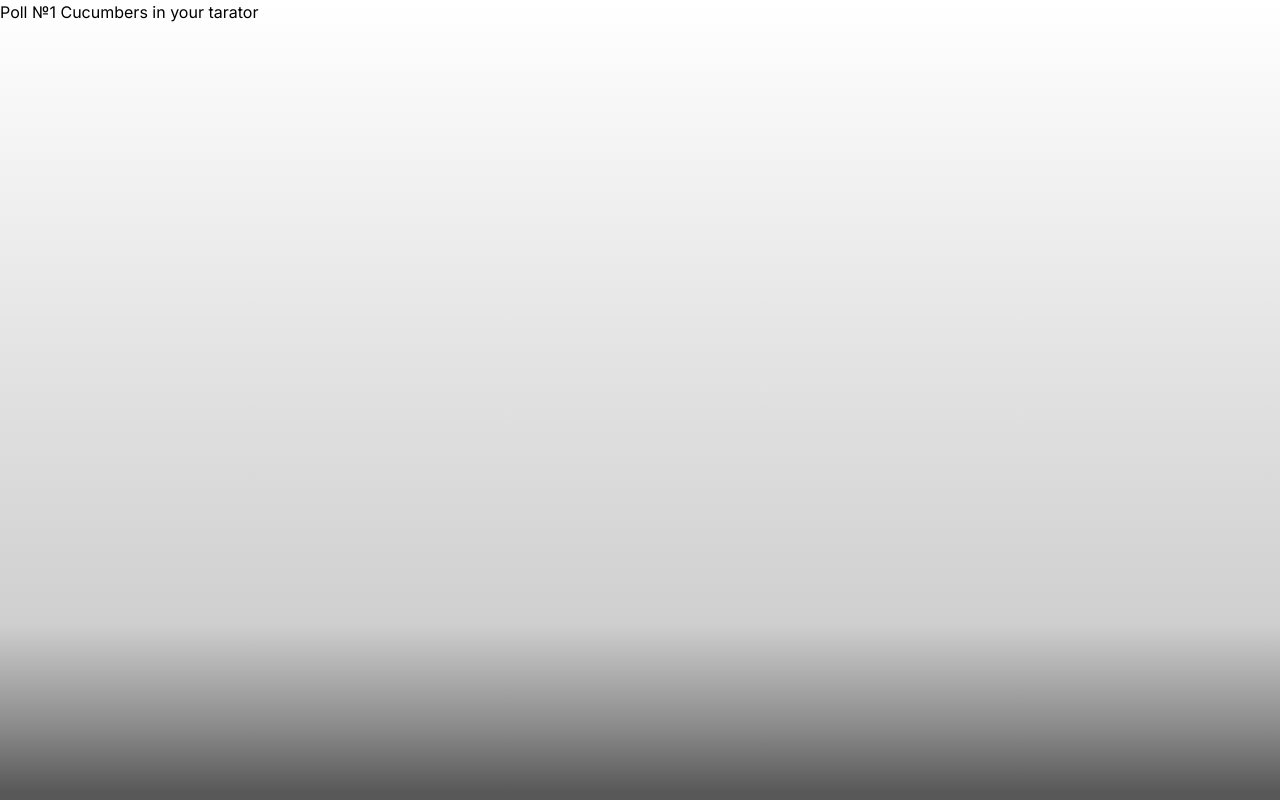
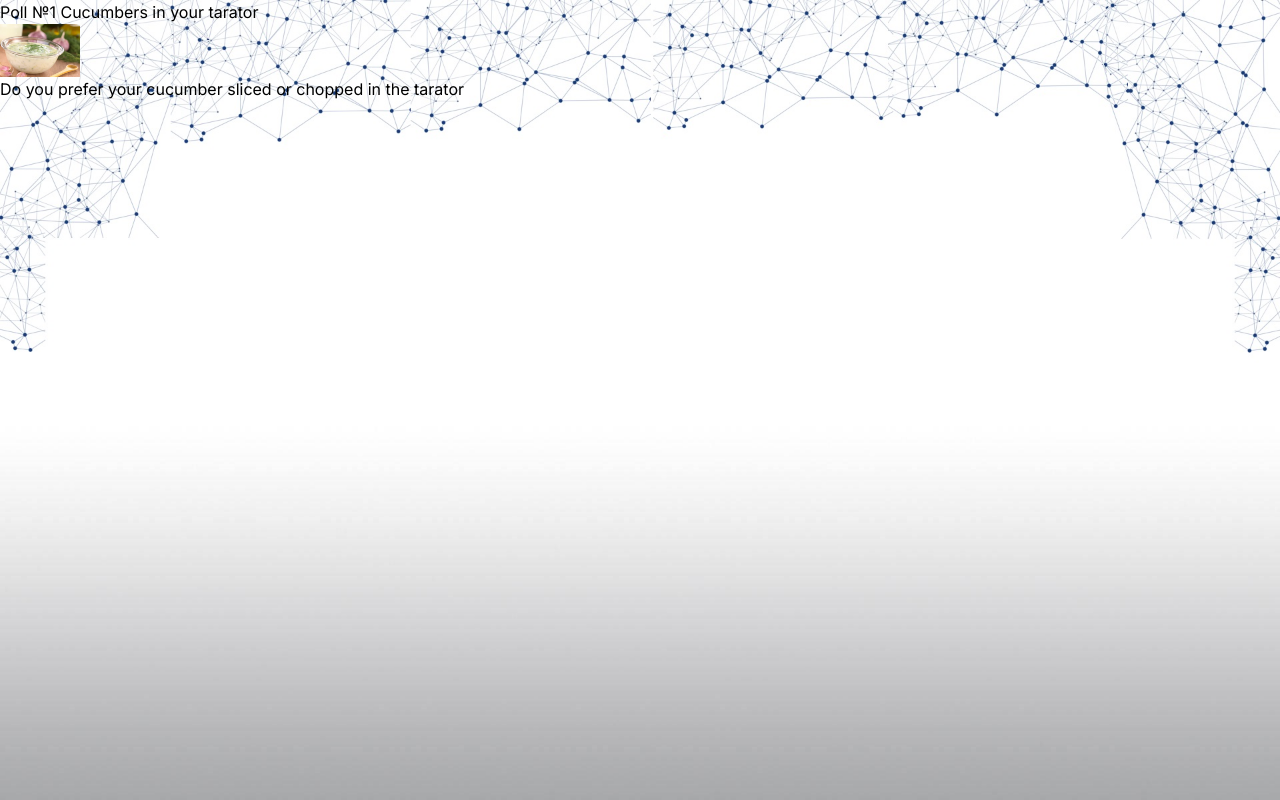
Before and after one commit to Nikolla2000/Web3-Voting-System, a Next.js app in the folder frontend/: page /votingPolls/1 in a window 1280 px wide. Built offline with nearby package versions, Linux system fonts and the light colour scheme.

Commit message:
feat: add network web as a background image feature

```diff
--- a/frontend/src/app/globals.css
+++ b/frontend/src/app/globals.css
@@ -30,7 +30,28 @@ body {
 
     background: rgb(135,135,135);
     background: linear-gradient(0deg, rgb(88, 88, 88) 1%, rgb(138, 138, 138) 9%, rgba(207,207,207,1) 22%, rgba(255,255,255,1) 100%);
+    background: url('/background2.jpg');
+    background-repeat: no-repeat;
+    background-size:100% 100%;
+    background-position: center;
 }
+
+/* .network-bg-image {
+  position: absolute;
+  display: inline;
+  width: 35%;
+  height: 200px;
+  top:68%;
+  z-index: 1 !important;
+  opacity: 0.7;
+  pointer-events: none;
+}
+.network-bg-image2 {
+  left: 31%;
+}
+.network-bg-image3 {
+  left: 65%;
+} */
 
 
 @layer utilities {
--- a/frontend/src/app/layout.tsx
+++ b/frontend/src/app/layout.tsx
@@ -20,7 +20,11 @@ export default function RootLayout({
 }>) {
   return (
     <html lang="en">
-      <body className={`${inter.className} min-h-screen `}>{children}</body>
+      <body className={`${inter.className} min-h-screen `}>{children}
+      {/* <img src="/network3.png" className="network-bg-image"/>
+      <img src="/network3.png" className="network-bg-image network-bg-image2"/>
+      <img src="/network3.png" className="network-bg-image network-bg-image3"/> */}
+      </body>
     </html>
   );
 }
--- a/frontend/src/app/votingPolls/[id]/page.tsx
+++ b/frontend/src/app/votingPolls/[id]/page.tsx
@@ -12,6 +12,12 @@ export default async function Page({ params }: { params: {id: string} }) {
     return (
         <div>
             <h1>Poll №{poll.id} {poll.title}</h1>
+            <div className="w-20">
+                <img src={poll.image} alt="poll image" />
+            </div>
+            <div>
+                <p>{poll.description}</p>
+            </div>
         </div>
     )
 }
```
Also changed, not shown: frontend/public/background.jpg (added), frontend/public/background2.jpg (added).
